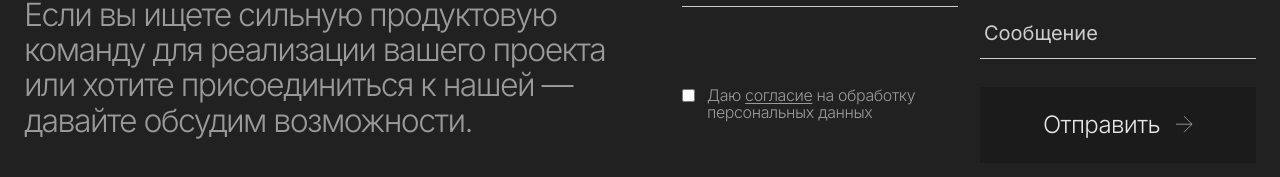
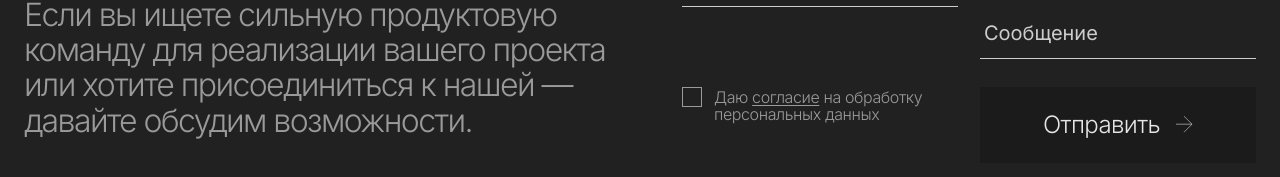
Before and after one commit to itupitsyn/ETNALanding, a Next.js app: page / in a window 1280 px wide. Shown: the part 2823-3000 px from the top of the page. Built offline with nearby package versions, Linux system fonts and the light colour scheme; no server answers; what next-safe-action would draw is missing.

Commit message:
checkbox styling

```diff
--- a/components/ETNAForm/FormControls.tsx
+++ b/components/ETNAForm/FormControls.tsx
@@ -115,7 +115,7 @@ export const AgreementCheckbox: FC<{ className?: string }> = ({ className }) =>
           errorText={error?.message}
           className={className}
         >
-          <span className="xs::text-sm">
+          <span className="text-sm leading-[110%] tracking-tight lg:pt-0.5 lg:text-base">
             Даю{' '}
             <Link href="" className="underline underline-offset-2 transition-colors hover:text-white">
               согласие
--- a/components/ui/Checkbox/Checkbox.tsx
+++ b/components/ui/Checkbox/Checkbox.tsx
@@ -1,6 +1,16 @@
-import { DetailedHTMLProps, forwardRef, ForwardRefRenderFunction, InputHTMLAttributes } from 'react';
+import {
+  DetailedHTMLProps,
+  forwardRef,
+  ForwardRefRenderFunction,
+  InputHTMLAttributes,
+  useEffect,
+  useState,
+} from 'react';
 
 import { cn } from '@/lib/utils/cn';
+
+import CbOff from '../../../lib/assets/icons/cb-off.svg';
+import CbOn from '../../../lib/assets/icons/cb-on.svg';
 
 interface InputProps extends Omit<DetailedHTMLProps<InputHTMLAttributes<HTMLInputElement>, HTMLInputElement>, 'type'> {
   isInvalid?: boolean;
@@ -11,10 +21,31 @@ const Component: ForwardRefRenderFunction<HTMLInputElement, InputProps> = (
   { className, isInvalid, errorText, children, ...props },
   ref,
 ) => {
+  const [isChecked, setIsChecked] = useState<boolean>();
+
+  useEffect(() => {
+    // eslint-disable-next-line react-hooks/set-state-in-effect
+    setIsChecked(props.checked);
+  }, [props.checked]);
+
   return (
     <div className={cn('relative inline-flex flex-col', className)}>
       <label className="flex items-start gap-3 leading-[110%] font-light tracking-tight">
-        <input ref={ref} type="checkbox" className="mt-0.5" {...props} />
+        <input
+          ref={ref}
+          type="checkbox"
+          className="hidden"
+          {...props}
+          onChange={(e) => {
+            setIsChecked(e.target.checked);
+            props.onChange?.(e);
+          }}
+        />
+        {isChecked ? (
+          <CbOn className={cn('size-4 flex-none lg:size-5', isInvalid && 'text-error')} />
+        ) : (
+          <CbOff className={cn('size-4 flex-none lg:size-5', isInvalid && 'text-error')} />
+        )}
         {children}
       </label>
 
```
Also changed, not shown: lib/assets/icons/cb-off.svg (added), lib/assets/icons/cb-on.svg (added).
